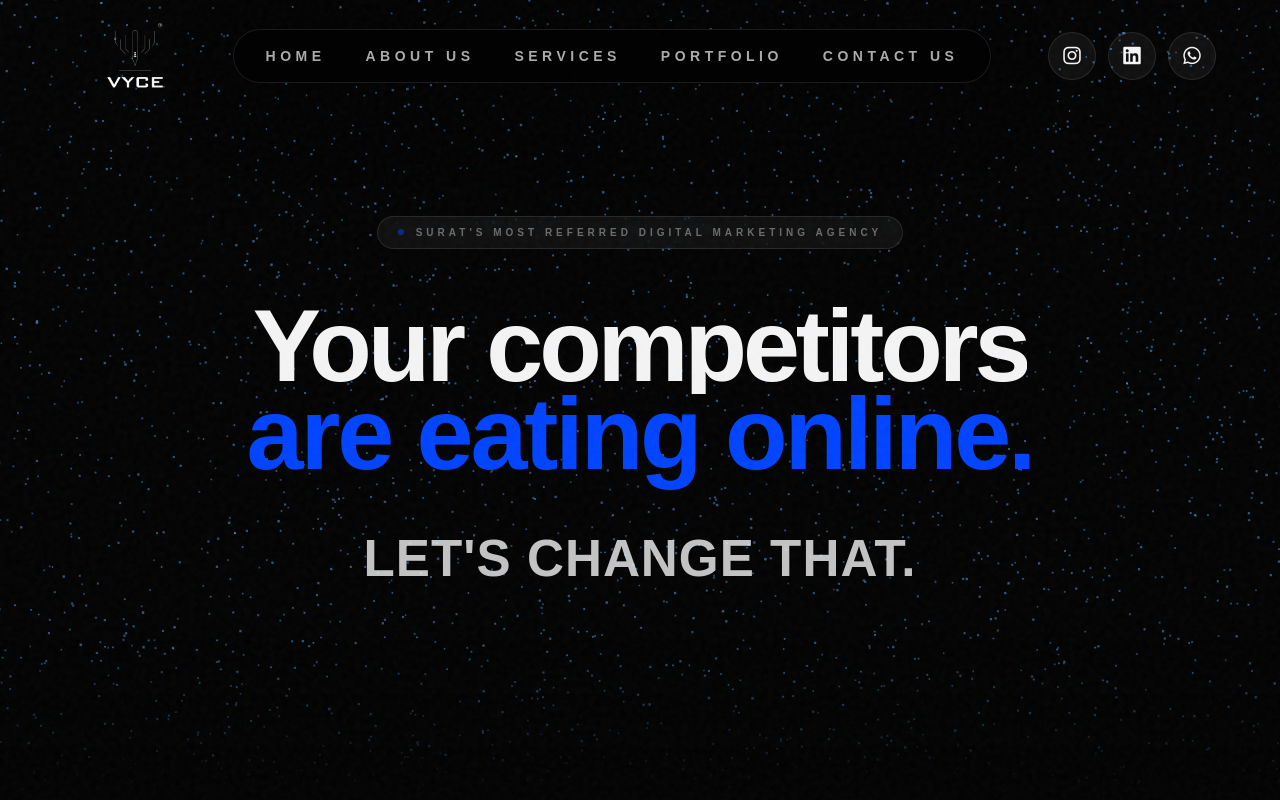
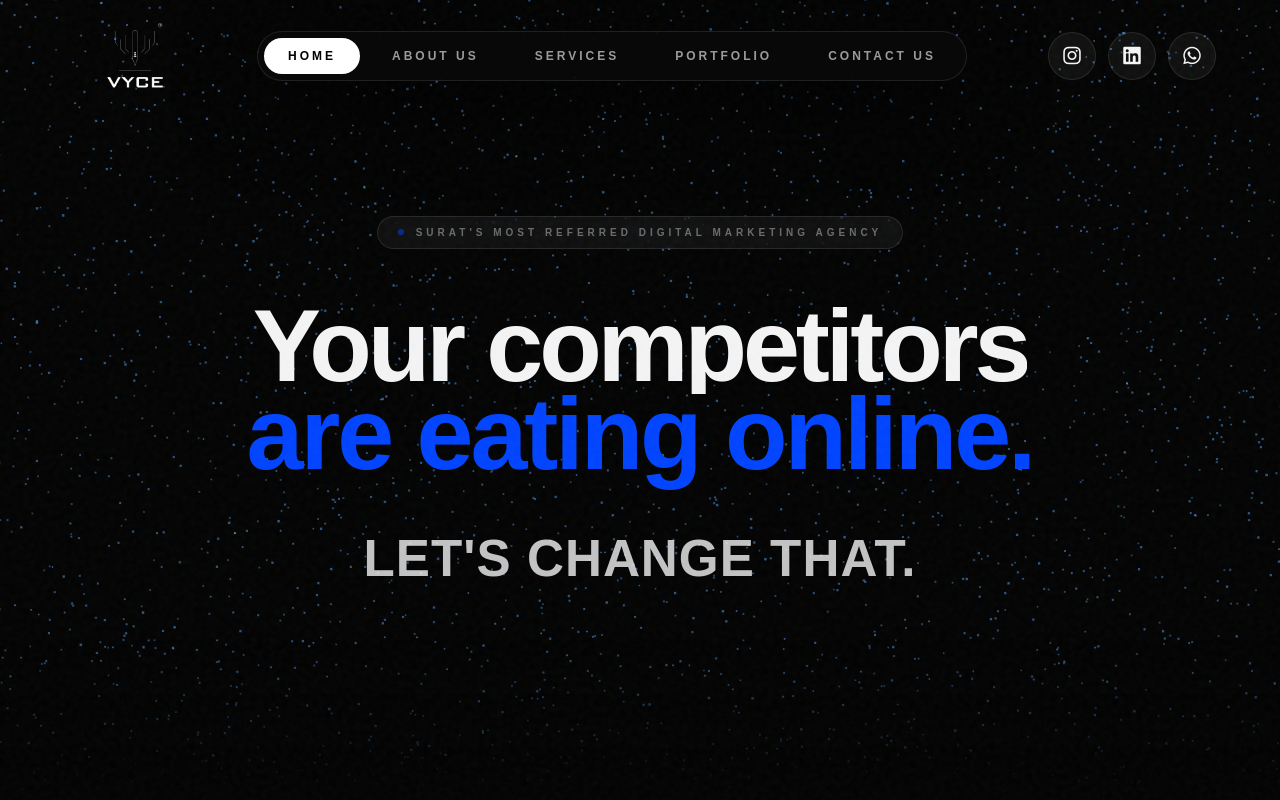
Before and after one commit to Vyce-Digital-Media/vyce-website, a Next.js app: page / in a window 1280 px wide. Shown: the top 800 px of the page. Built offline with nearby package versions, Linux system fonts and the light colour scheme; a web font is replaced by a local one.

Commit message:
add StatsBox component, mobile-responsive Navbar, and site-wide sitemap.xml

```diff
--- a/components/layout/Navbar.tsx
+++ b/components/layout/Navbar.tsx
@@ -2,6 +2,7 @@
 
 import React, { useState, useEffect } from "react";
 import Link from "next/link";
+import { usePathname } from "next/navigation";
 import { motion, AnimatePresence } from "framer-motion";
 import { Menu, X } from "lucide-react";
 import { cn } from "@/lib/utils";
@@ -23,6 +24,17 @@ const socialLinks = [
 export default function Navbar() {
   const [isOpen, setIsOpen] = useState(false);
   const [scrolled, setScrolled] = useState(false);
+  const [hoveredLink, setHoveredLink] = useState<string | null>(null);
+  const pathname = usePathname();
+
+  const isActive = (linkHref: string) => {
+    if (linkHref === "/") {
+      return pathname === "/";
+    }
+    return pathname.startsWith(linkHref);
+  };
+
+  const activeLink = navLinks.find((link) => isActive(link.href))?.href || null;
 
   useEffect(() => {
     const onScroll = () => setScrolled(window.scrollY > 8);
@@ -51,17 +63,38 @@ export default function Navbar() {
             <img src="/assets/nav-logo.png" alt="Logo" className="h-12 w-auto text-foreground sm:h-16 md:h-20 ml-4 md:ml-8" />
           </Link>
 
-          <div className="hidden items-center gap-10 rounded-full border border-foreground/10 bg-background/90 px-8 py-4 shadow-[0_24px_80px_rgba(0,0,0,0.22)] backdrop-blur-md md:flex">
-            {navLinks.map((link) => (
-              <Link
-                key={link.href}
-                href={link.href}
-                className="group relative flex flex-col items-start gap-1 text-sm font-semibold uppercase tracking-[0.32em] text-foreground/70 transition-all duration-300 hover:text-primary hover:scale-105"
-              >
-                <span>{link.name}</span>
-                <span className="absolute -bottom-1 left-0 h-px w-0 rounded-full bg-primary shadow-[0_0_10px_rgba(0,68,255,0.5)] transition-all duration-300 group-hover:w-full" />
-              </Link>
-            ))}
+          <div
+            onMouseLeave={() => setHoveredLink(null)}
+            className="hidden items-center gap-2 rounded-full border border-white/10 bg-zinc-950/80 p-1.5 shadow-[0_24px_80px_rgba(0,0,0,0.6)] backdrop-blur-md md:flex relative"
+          >
+            {navLinks.map((link) => {
+              const isSelected = hoveredLink ? hoveredLink === link.href : activeLink === link.href;
+              return (
+                <Link
+                  key={link.href}
+                  href={link.href}
+                  onMouseEnter={() => setHoveredLink(link.href)}
+                  className={cn(
+                    "relative px-6 py-2.5 rounded-full text-xs font-bold uppercase tracking-[0.25em] transition-colors duration-200 z-10",
+                    isSelected ? "text-black" : "text-white/60 hover:text-white"
+                  )}
+                >
+                  <span className="relative z-20">{link.name}</span>
+
+                  {isSelected && (
+                    <motion.div
+                      layoutId="navHoverPill"
+                      className="absolute inset-0 rounded-full bg-white z-10"
+                      transition={{
+                        type: "spring",
+                        stiffness: 300,
+                        damping: 30
+                      }}
+                    />
+                  )}
+                </Link>
+              );
+            })}
           </div>
 
           <div className="hidden items-center gap-3 md:flex">
@@ -113,7 +146,10 @@ export default function Navbar() {
                   <Link
                     href={link.href}
                     onClick={() => setIsOpen(false)}
-                    className="block border-b border-border/60 py-5 text-3xl font-medium tracking-tight text-foreground"
+                    className={cn(
+                      "block border-b border-border/60 py-5 text-3xl font-medium tracking-tight transition-colors duration-200",
+                      isActive(link.href) ? "text-primary border-primary/20" : "text-foreground"
+                    )}
                   >
                     {link.name}
                   </Link>
--- a/components/sections/StatsBox.tsx
+++ b/components/sections/StatsBox.tsx
@@ -71,10 +71,10 @@ export default function StatsBox() {
         ))}
       </div>
 
-      <div className="mx-auto w-full max-w-[800px] relative z-10">
+      <div className="mx-auto w-[90%] relative z-10">
         <div className="relative overflow-hidden rounded-[32px] border border-white/10 bg-zinc-950/50 p-10 md:p-16 shadow-[0_30px_100px_rgba(0,0,0,0.8)] backdrop-blur-md">
 
-          <div className="relative grid grid-cols-2 gap-10 md:gap-16 max-w-[650px] mx-auto">
+          <div className="relative grid grid-cols-2 gap-10 md:gap-16 w-full mx-auto">
             {/* Perfect continuous "+" divider in the center */}
             <div className="absolute left-1/2 top-4 bottom-4 w-px bg-white/10 -translate-x-1/2 pointer-events-none" />
             <div className="absolute top-1/2 left-4 right-4 h-px bg-white/10 -translate-y-1/2 pointer-events-none" />
```
Also changed, not shown: 1 other file (tests, documents, lock files or other folders).
